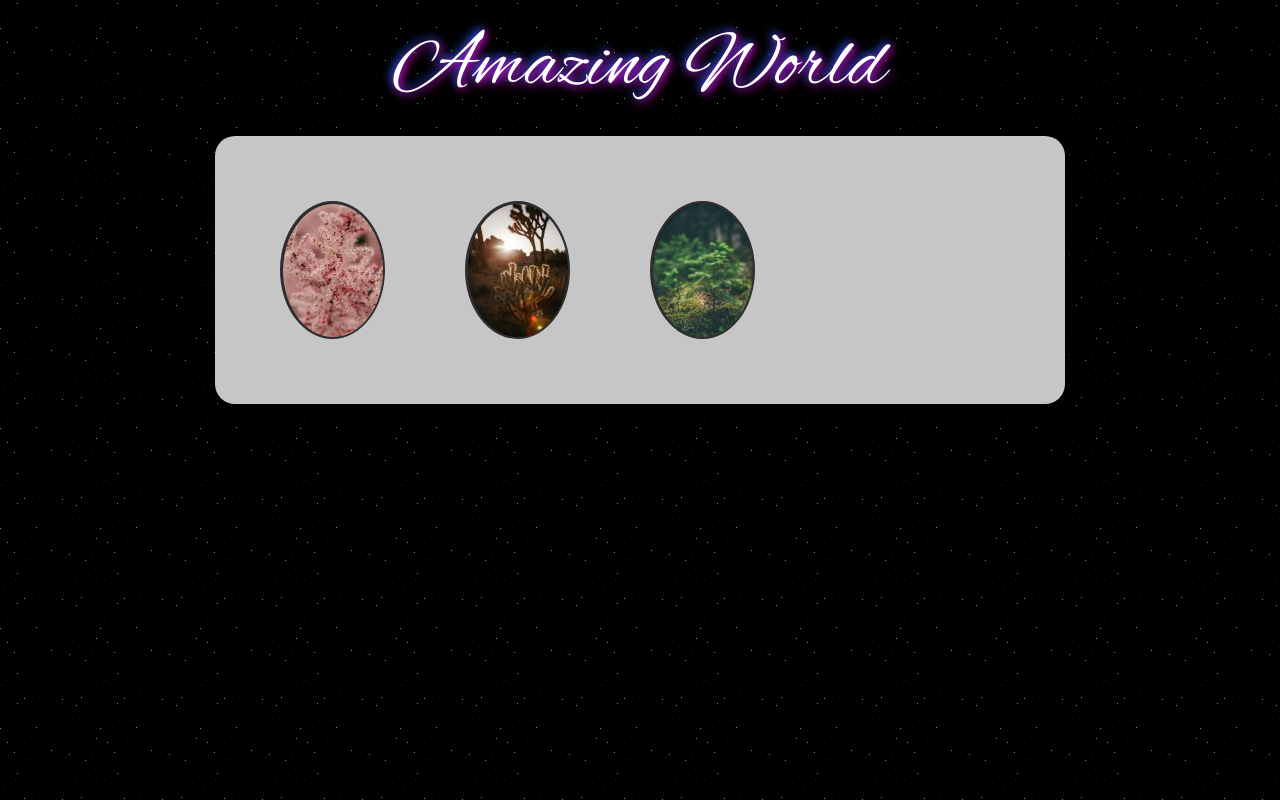
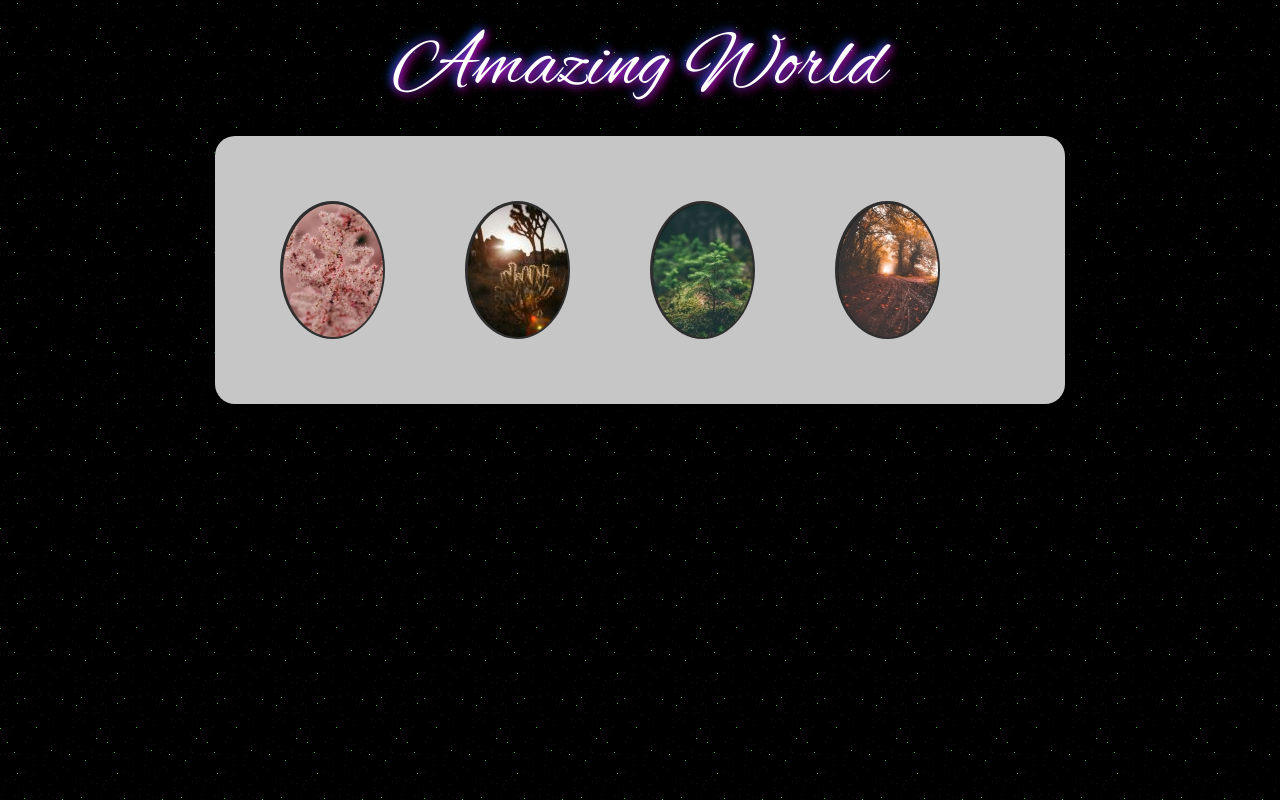
Before and after one commit to CryStealLz0/WebFotoSandhika, a plain HTML site: page index.html in a window 1280 px wide. Drawn offline with Linux system fonts and the light colour scheme.

Commit message:
menambahkan foto

```diff
--- a/index.html
+++ b/index.html
@@ -50,6 +50,18 @@
                     </div>
                 </li>
 
+                <li>
+                    <a href="#gambar-4">
+                        <img src="galery/imgkecil/kempat.jpg" alt="Amazing">
+                        <span>Beautiful</span>
+                    </a>
+
+                    <div class="overlay" id="gambar-4">
+                        <img src="galery/imgbesar/empat.jpg" alt="Amazing">
+                        <a href="#" class="close">Close</a>
+                    </div>
+                </li>
+
                 <div class="clear"></div>
             </ul>
         </div>
```
